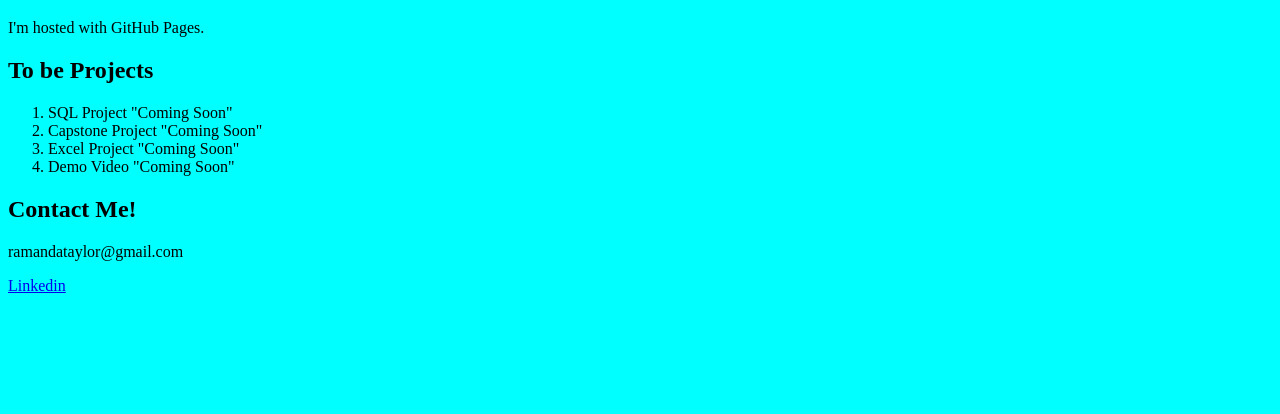
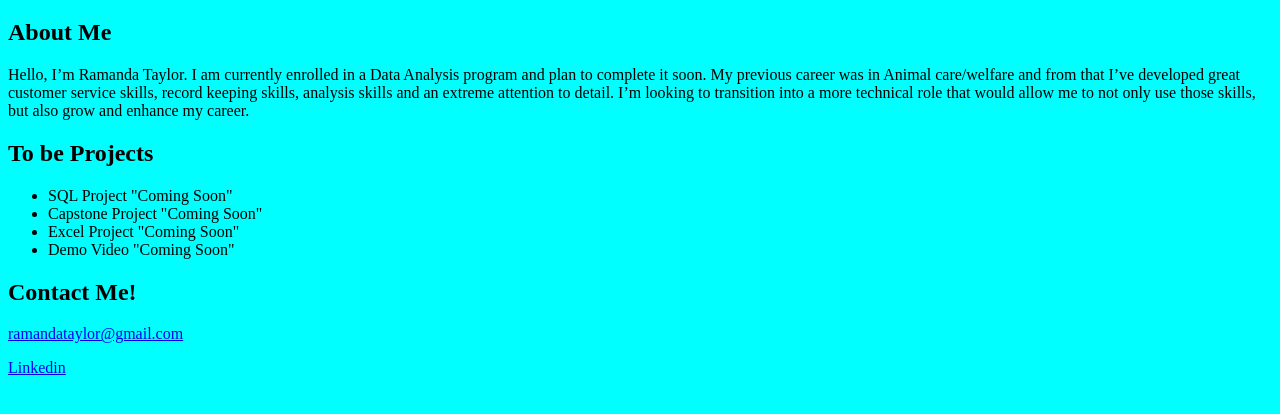
Before and after one commit to rtaylor3825/rtaylor3825.github.io, a plain HTML site: page index.html in a window 1280 px wide. Shown: the part 62-476 px from the top of the page. Drawn offline with Linux system fonts and the light colour scheme.

Commit message:
Update index.html

```diff
--- a/index.html
+++ b/index.html
@@ -2,20 +2,23 @@
 <html>
 <body style="background-color: aqua;">
 <h1 style="font-family:Consolas;">Ramanda's Analysis Portforlio</h1>
-<p>I'm hosted with GitHub Pages.</p>
+<h2>About Me</h2>
+<p>Hello, I’m Ramanda Taylor. I am currently enrolled in a Data Analysis program and plan to complete it soon.
+    My previous career was in Animal care/welfare and from that I’ve developed great customer service skills, record keeping skills, analysis skills and an extreme attention to detail. I’m looking to transition into a more technical role that would allow me to not only use those skills, but also grow and enhance my career.
+</p>
 
 
 <h2>To be Projects</h2>
-<ol>
+<ul>
 <li>SQL Project "Coming Soon"</li>
 <li>Capstone Project "Coming Soon"</li>
 <li>Excel Project "Coming Soon"</li>
 <li>Demo Video "Coming Soon"</li>
-</ol>
+</ul>
 
 
 <h2> Contact Me!</h2>
-<p> ramandataylor@gmail.com</p>
+<p><a href="mailto:ramandataylor@gmail.com">ramandataylor@gmail.com</a></p>
 <a href="https://www.linkedin.com/in/ramandataylor/" >Linkedin</a>
 
 
```
